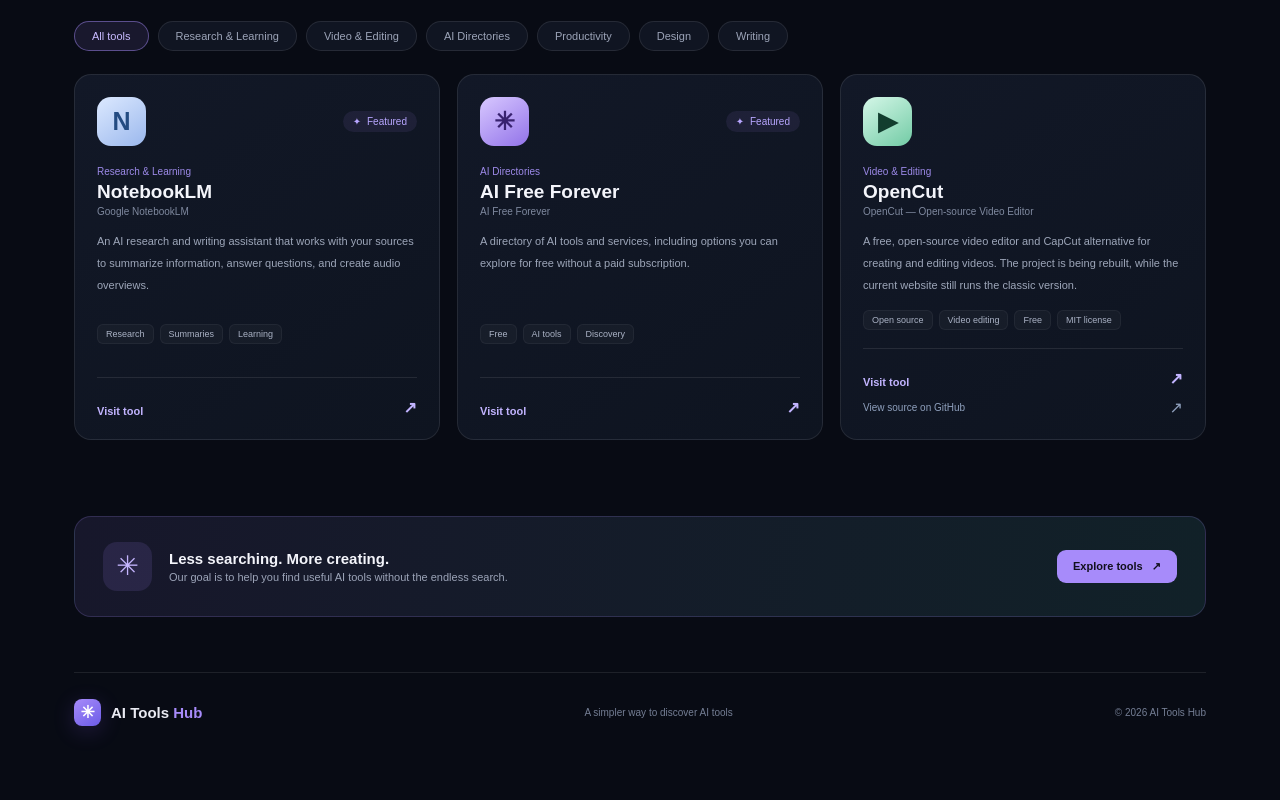
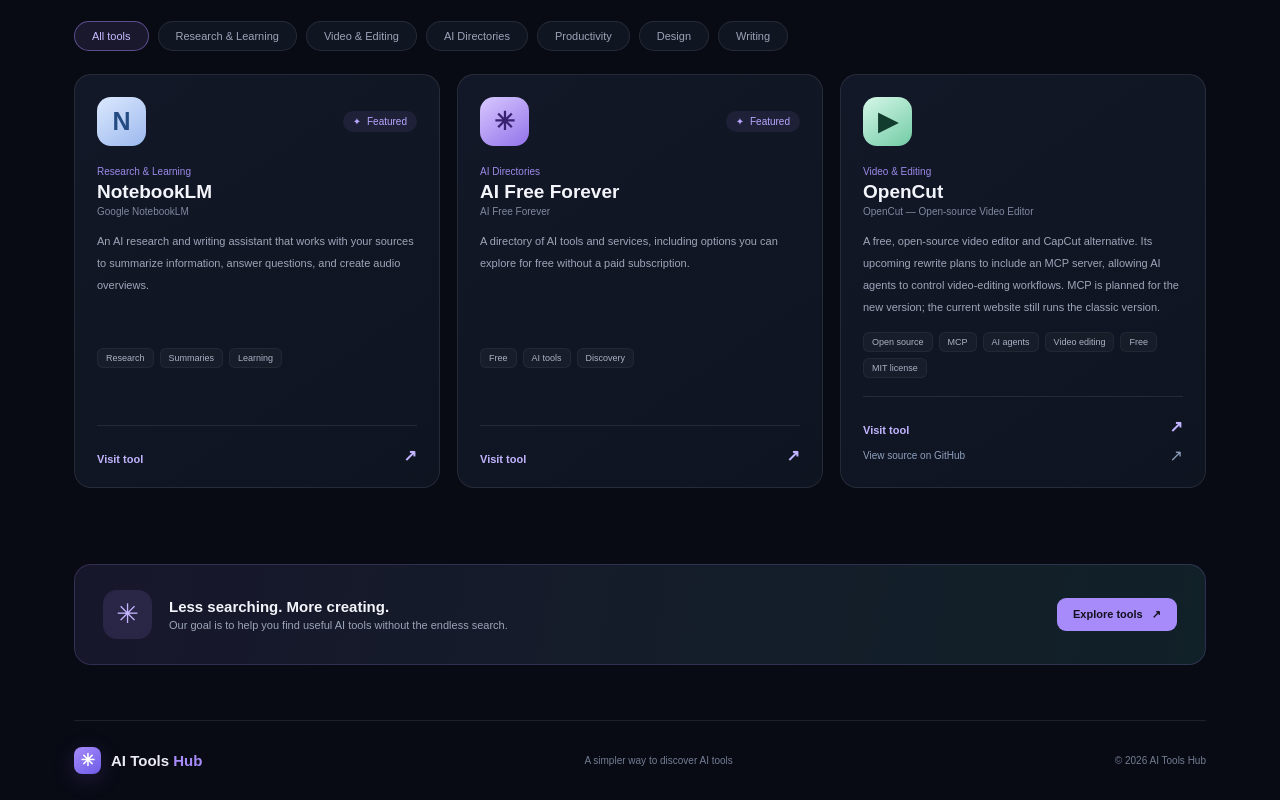
Before and after one commit to dsaad12344321-svg/newaitoolsforyou, a Next.js app: page / in a window 1280 px wide. Shown: the part 778-1578 px from the top of the page. Before the commit the page ends 1530 px from the top, so only its background shows below. Built offline with nearby package versions, Linux system fonts and the light colour scheme.

Commit message:
Highlight planned MCP server support for OpenCut

```diff
--- a/app/page.tsx
+++ b/app/page.tsx
@@ -32,12 +32,12 @@ const tools: Tool[] = [
   {
     id: 3, name: "OpenCut", englishName: "OpenCut — Open-source Video Editor",
     description: {
-      en: "A free, open-source video editor and CapCut alternative for creating and editing videos. The project is being rebuilt, while the current website still runs the classic version.",
+      en: "A free, open-source video editor and CapCut alternative. Its upcoming rewrite plans to include an MCP server, allowing AI agents to control video-editing workflows. MCP is planned for the new version; the current website still runs the classic version.",
       ar: "محرر فيديو مجاني ومفتوح المصدر، يُعد بديلاً لـ CapCut. يجري تطوير المشروع من جديد، بينما يعمل الموقع حالياً بالنسخة الكلاسيكية."
     },
     category: "video", url: "https://opencut.app/", sourceUrl: "https://github.com/OpenCut-app/OpenCut",
     openSource: true, mark: "▶", accent: "opencut",
-    tags: { en: ["Open source", "Video editing", "Free", "MIT license"], ar: ["مفتوح المصدر", "تحرير الفيديو", "مجاني", "ترخيص MIT"] }
+    tags: { en: ["Open source", "MCP", "AI agents", "Video editing", "Free", "MIT license"], ar: ["مفتوح المصدر", "MCP", "وكلاء الذكاء الاصطناعي", "تحرير الفيديو", "مجاني", "ترخيص MIT"] }
   },
 ];
 
```
